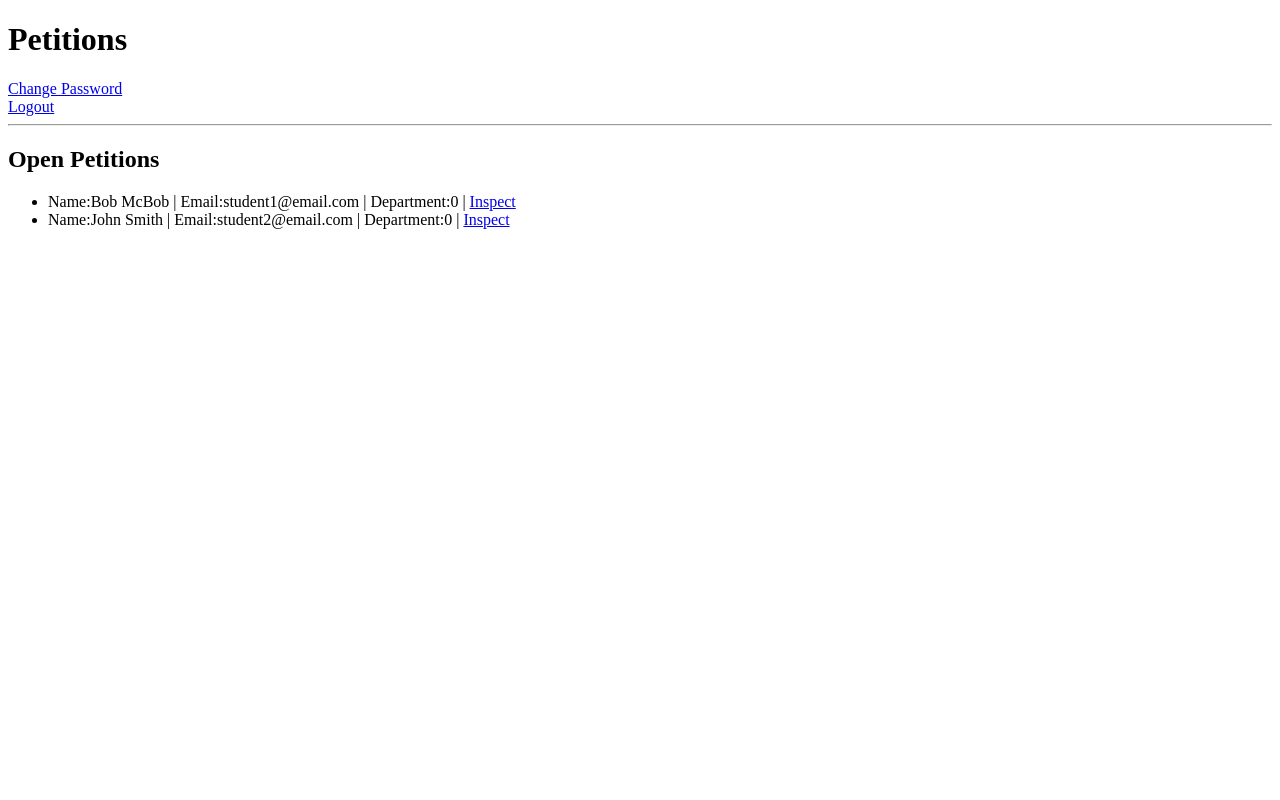
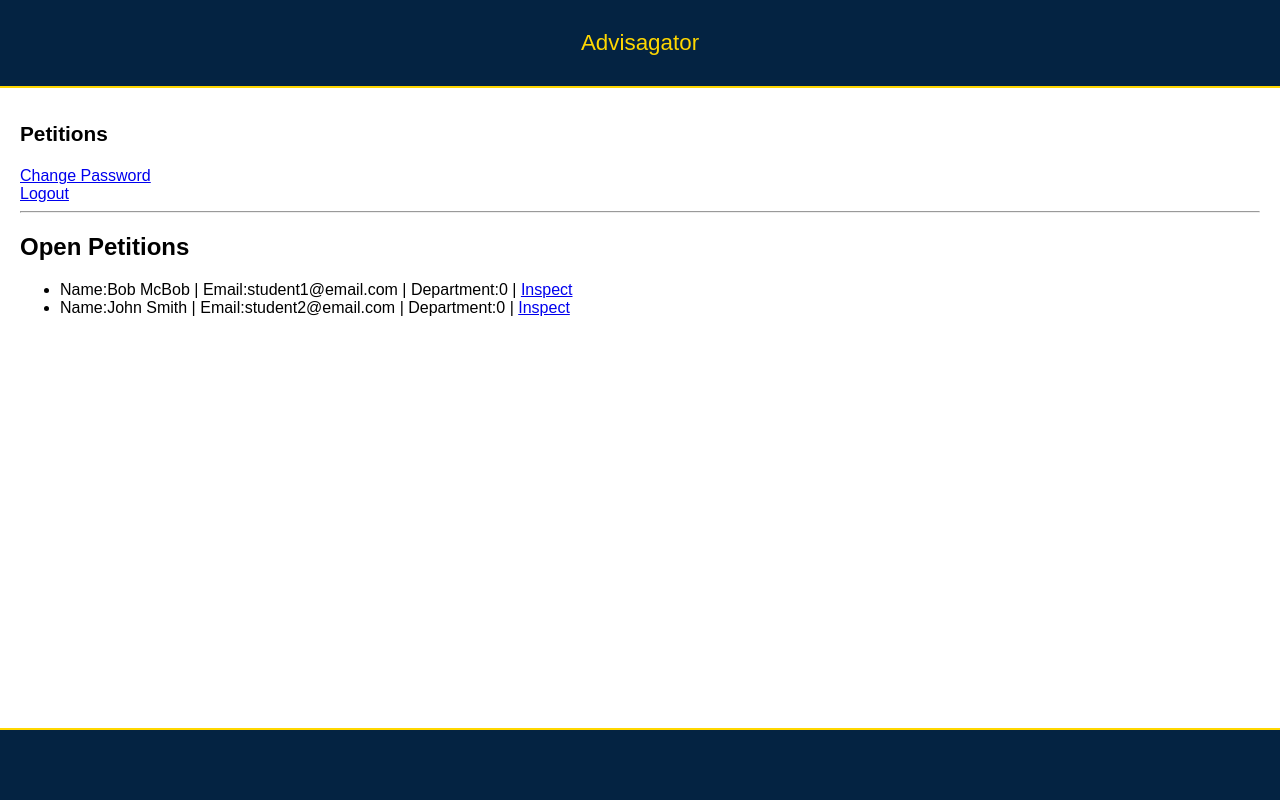
Before and after one commit to GatorEducator/advisagator, a Flask app: page /petitions in a window 1280 px wide. Run offline with Flask 2, Linux system fonts and the light colour scheme; a user stored in the database is signed in; data comes from the database, SQL or seed files in the repository.

Commit message:
Added stylesheet and updated classes.

```diff
--- a/src/templates/petitions.html
+++ b/src/templates/petitions.html
@@ -3,9 +3,12 @@
     <head>
         <meta charset="UTF-8">
         <meta name="viewport" content="width=device-width, initial-scale=1">
+        <link rel="stylesheet" href="{{ url_for('static', filename='css/home.css') }}">
         <title>Advisagator</title>
     </head>
-    <body>
+    <body class="container">
+      <header>Advisagator</header>
+      <main class="mainMenu">
         <h1>Petitions</h1>
         <a href="/change_password">Change Password</a>
         <br>
@@ -17,5 +20,9 @@
             <li>Name:{{petition['name']}} | Email:{{petition['email']}} | Department:{{petition['department']}} | <a href="/petitions/{{petition['id']}}">Inspect</a></li>
             {% endfor %}
         </ul>
+        </main>
     </body>
+    <footer>
+    <p id="footer-size"></p>
+  </footer>
 </html>
```
